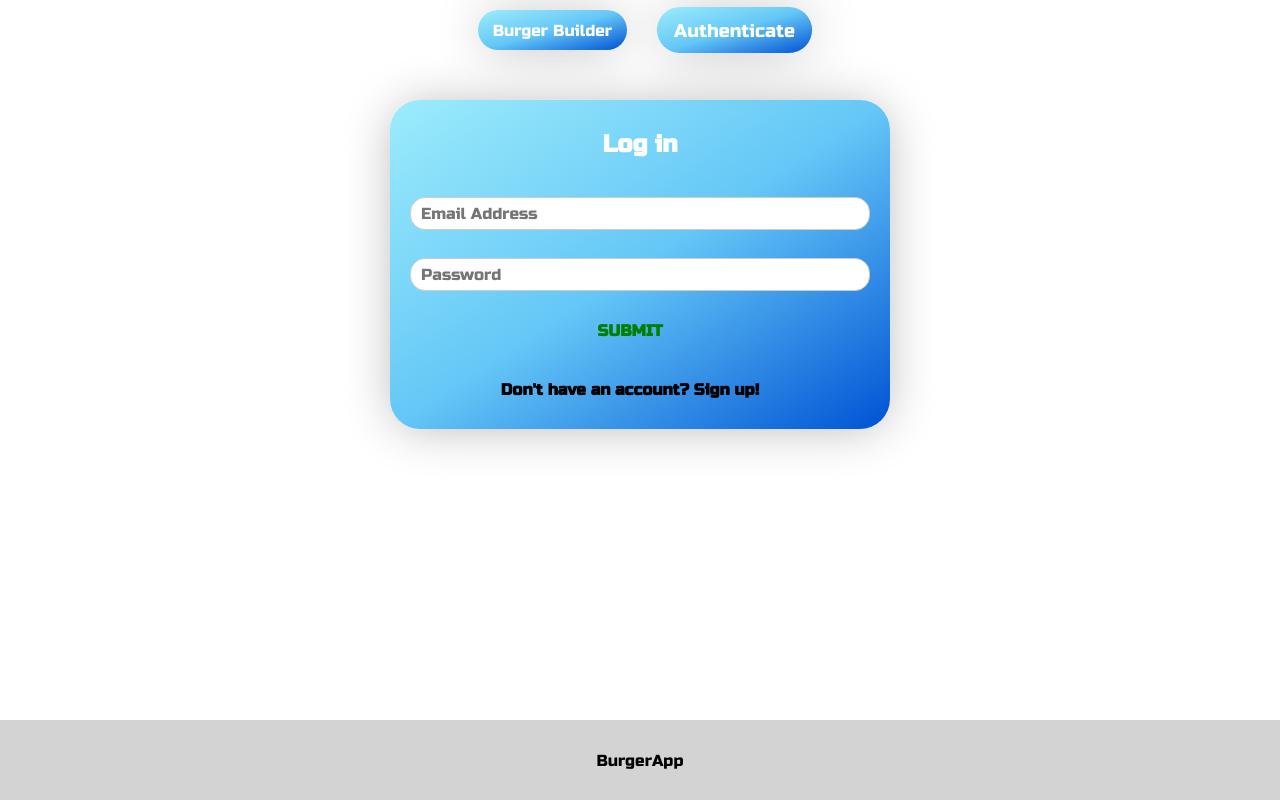
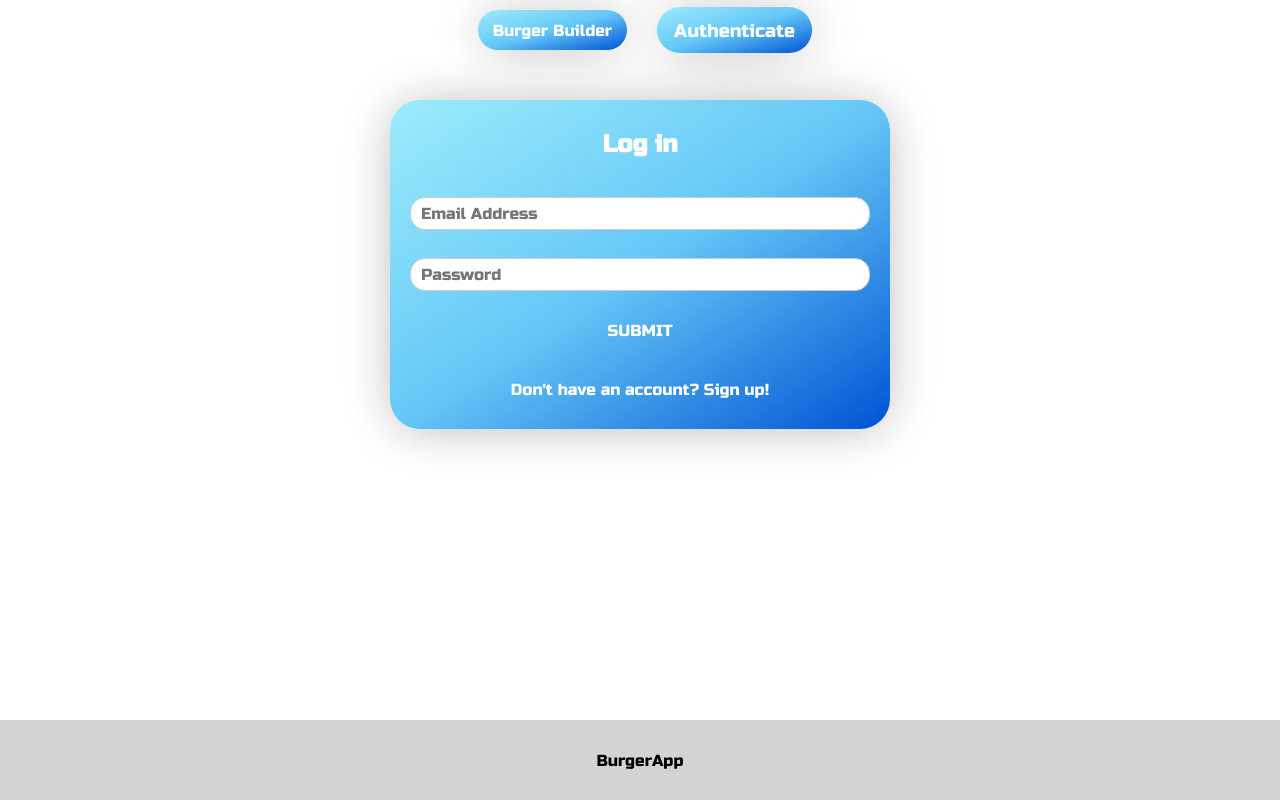
Before and after one commit to Badyl1g/react-burger-app, a React app: page /auth in a window 1280 px wide. Built offline with nearby package versions, Linux system fonts and the light colour scheme.

Commit message:
Modified Button styles

```diff
--- a/src/components/Burger/BuildControls/BuildControl/BuildControl.js
+++ b/src/components/Burger/BuildControls/BuildControl/BuildControl.js
@@ -12,7 +12,7 @@ const buildControl = (props) => (
         disabled={props.disabled}>
         {/* - */}
         <svg viewBox="0 0 100 100" width="100%" height="100%">
-          <rect width="60" height="15" x="21" y="45" fill="#4E8AFF"></rect>
+          <rect width="60" height="15" x="21" y="45"></rect>
         </svg>
       </button>
       <button
@@ -20,8 +20,8 @@ const buildControl = (props) => (
         onClick={props.added}>
         {/* + */}
         <svg viewBox="0 0 100 100" width="100%" height="100%">
-          <rect width="60" height="15" x="21" y="45" fill="#4E8AFF"></rect>
-          <rect width="15" height="60" x="45" y="21" fill="#4E8AFF"></rect>
+          <rect width="60" height="15" x="21" y="45"></rect>
+          <rect width="15" height="60" x="45" y="21"></rect>
         </svg>
       </button>
     </div>
--- a/src/components/Burger/BuildControls/BuildControl/BuildControl.scss
+++ b/src/components/Burger/BuildControls/BuildControl/BuildControl.scss
@@ -51,12 +51,18 @@
 
 .BuildControl .Less {
   background-color: white;
-  color: var(--blue);
+
+  svg rect {
+    fill: var(--lightBlue);
+  }
 }
 
 .BuildControl .More {
   background-color: white;
-  color: var(--purple);
+
+  svg rect {
+    fill: var(--blue);
+  }
 }
 
 .BuildControl .Less:hover, .BuildControl .More:hover {
--- a/src/components/UI/Button/Button.css
+++ b/src/components/UI/Button/Button.css
@@ -1,13 +1,13 @@
 .Button {
   background-color: transparent;
   border: none;
+  border-radius: 15px;
   color: white;
   outline: none;
   cursor: pointer;
   font: inherit;
-  padding: 10px;
+  padding: 10px 15px;
   margin: 10px;
-  font-weight: bold;
 }
 
 .Button:disabled {
@@ -16,13 +16,13 @@
 }
 
 .Button:first-of-type {
-  margin-left: 0;
-  padding-left: 0;
+  /* margin-left: 0;
+  padding-left: 0; */
 }
 
 .Success {
   /* color: #5C9210; */
-  color: green;
+  color: var(--blue);
 }
 
 .Danger {
--- a/src/containers/Auth/Auth.scss
+++ b/src/containers/Auth/Auth.scss
@@ -9,6 +9,10 @@
   padding: 10px;
   box-sizing: border-box;
   color: white;
+
+  button {
+    color: white;
+  }
 }
 
 .Input {
--- a/src/index.css
+++ b/src/index.css
@@ -2,6 +2,7 @@ body {
   margin: 0;
   padding: 0;
   font-family: 'Russo One';
+  font-weight: normal;
 }
 :root {
   /* --debug: 1px solid red; */
@@ -9,6 +10,7 @@ body {
   --mainGradient: linear-gradient(to bottom right, #9CECFB, #65C7F7, #0052D4);
   --secondaryGradient: linear-gradient(to bottom right, #B06AB3, #4568DC);
 
+  --lightBlue: #65C7F7;
   --blue: #2458DC;
   --purple: #8C49F6;
   /* --mainShadow: 0px 2px 4px 2px rgba(0,0,0,0.3); */
```
